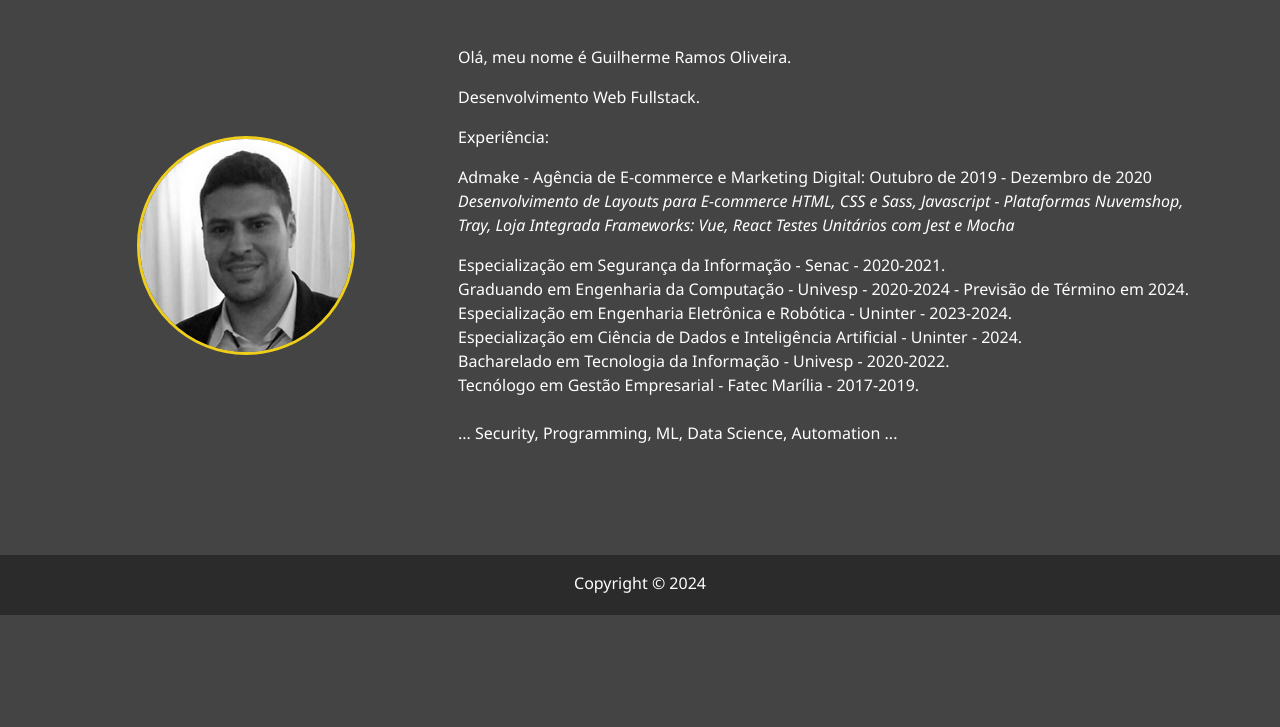
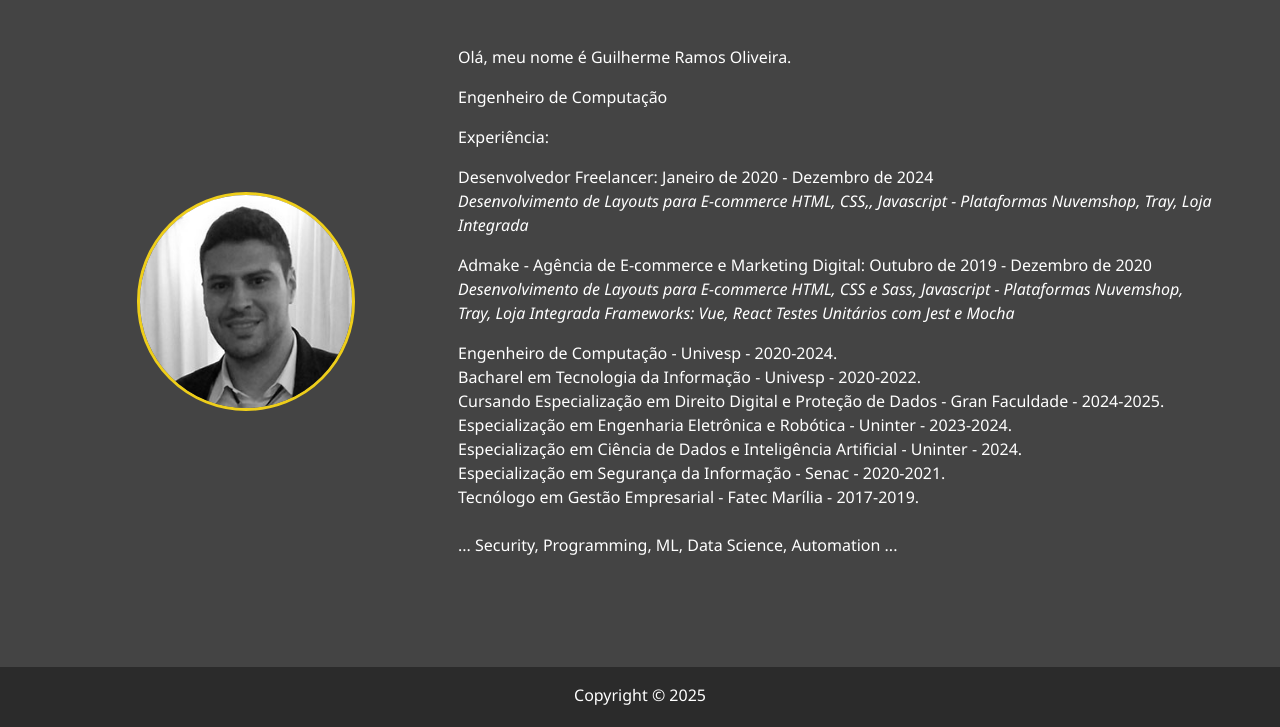
Before and after one commit to guilherme-ro/guilherme-ro.github.io, a website: page about.html in a window 1280 px wide. Shown: the part 229-956 px from the top of the page. Before the commit the page ends 844 px from the top, so only its background shows below. Drawn offline with Linux system fonts and the light colour scheme.

Commit message:
Update about.html

```diff
--- a/about.html
+++ b/about.html
@@ -65,10 +65,14 @@
         <div class="bio">
           <p>Olá, meu nome é Guilherme Ramos Oliveira.</p>
           <p>
-            Desenvolvimento Web Fullstack.<br />
+            Engenheiro de Computação<br />
           </p>
           <p>
             Experiência:
+          </p>
+          <p>Desenvolvedor Freelancer: Janeiro de 2020 - Dezembro de 2024<br />
+            <em>Desenvolvimento de Layouts para E-commerce</em>
+            <em>HTML, CSS,, Javascript - Plataformas Nuvemshop, Tray, Loja Integrada</em>
           </p>
           <p>Admake - Agência de E-commerce e Marketing Digital: Outubro de 2019 - Dezembro de 2020<br />
             <em>Desenvolvimento de Layouts para E-commerce</em>
@@ -78,11 +82,12 @@
           </p>
 
           <p>
-            Especialização em Segurança da Informação - Senac - 2020-2021.<br />
-            Graduando em Engenharia da Computação - Univesp - 2020-2024 - Previsão de Término em 2024.<br />
+            Engenheiro de Computação - Univesp - 2020-2024.<br />
+            Bacharel em Tecnologia da Informação - Univesp - 2020-2022.<br />
+            Cursando Especialização em Direito Digital e Proteção de Dados - Gran Faculdade - 2024-2025.<br />
             Especialização em Engenharia Eletrônica e Robótica - Uninter - 2023-2024.<br />
             Especialização em Ciência de Dados e Inteligência Artificial - Uninter - 2024.<br />
-            Bacharelado em Tecnologia da Informação - Univesp - 2020-2022.<br />
+            Especialização em Segurança da Informação - Senac - 2020-2021.<br />
             Tecnólogo em Gestão Empresarial - Fatec Marília - 2017-2019.<br /><br />
             ... Security, Programming, ML, Data Science, Automation ...
           </p>
@@ -91,7 +96,7 @@
     </main>
 
     <footer id="main-footer">
-      Copyright &copy; 2024
+      Copyright &copy; 2025
     </footer>
 
     <script src="js/main.js"></script>
```
